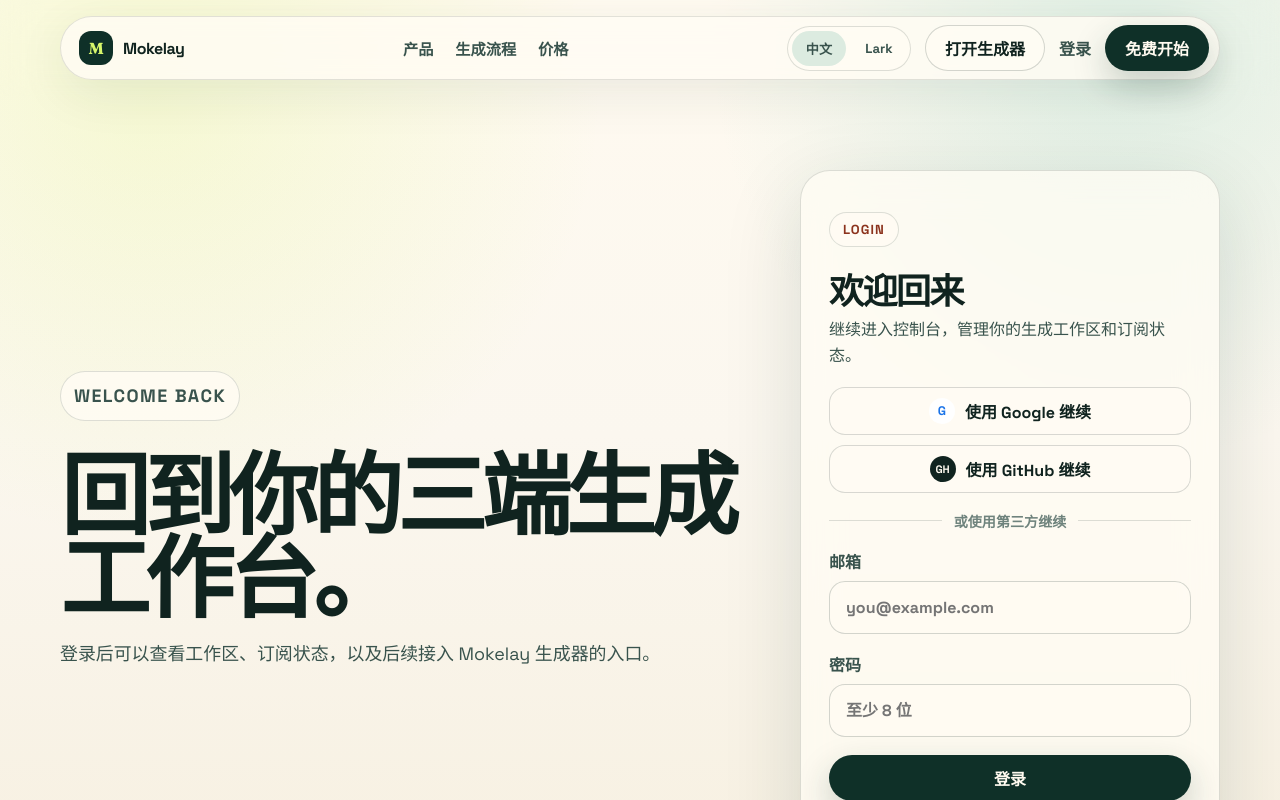
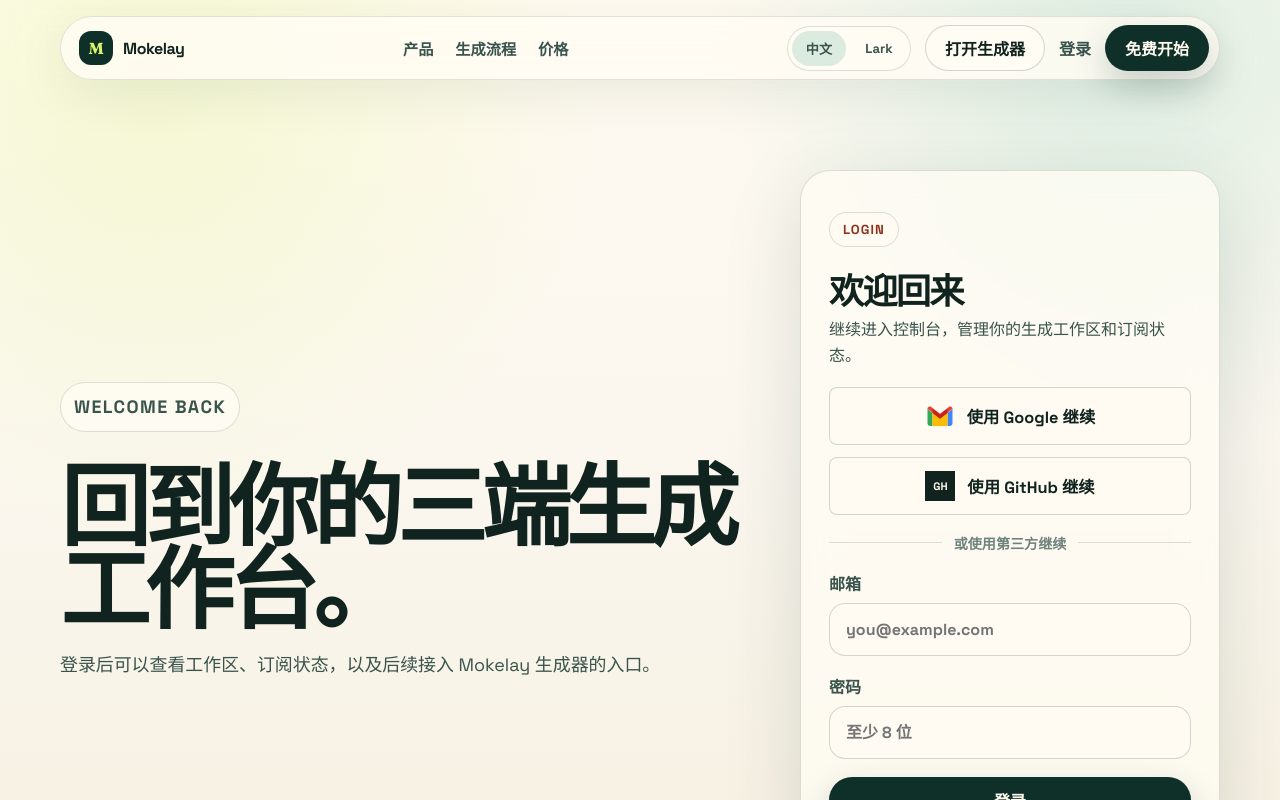
Before and after one commit to Mokelay/mokelay-website, a Nuxt app: page /login in a window 1280 px wide. Shown: the top 800 px of the page. Built offline with nearby package versions, Linux system fonts and the light colour scheme; no server answers.

Commit message:
google登陆优化icon

```diff
--- a/app/components/AuthForm.vue
+++ b/app/components/AuthForm.vue
@@ -109,7 +109,15 @@
         :disabled="loading || !ready"
         @click="startOAuth('google')"
       >
-        <span class="oauth-mark google-mark">G</span>
+        <span class="oauth-mark gmail-mark" aria-hidden="true">
+          <svg viewBox="0 0 48 48" focusable="false">
+            <path fill="#4285f4" d="M44 12.5v23c0 2.5-2 4.5-4.5 4.5H36V19.2l8-6.7Z" />
+            <path fill="#34a853" d="M4 12.5v23C4 38 6 40 8.5 40H12V19.2l-8-6.7Z" />
+            <path fill="#fbbc04" d="M36 12.5V40H12V12.5L24 21.7l12-9.2Z" />
+            <path fill="#ea4335" d="M4 12.5C4 9.4 7.6 7.7 10 9.6l14 10.8L38 9.6c2.4-1.9 6-.2 6 2.9L24 27.9 4 12.5Z" />
+            <path fill="#c5221f" d="M12 19.2v-6.7l12 9.2 12-9.2v6.7L24 28.4 12 19.2Z" />
+          </svg>
+        </span>
         {{ copy.auth.form.googleSubmit }}
       </button>
       <button
@@ -225,38 +233,50 @@
 
 .oauth-actions {
   display: grid;
-  gap: 10px;
+  gap: 12px;
 }
 
 .oauth-button {
   display: inline-flex;
   align-items: center;
   justify-content: center;
-  min-height: 48px;
-  border: 1px solid rgba(16, 35, 31, 0.16);
-  border-radius: 16px;
+  min-height: 58px;
+  border: 1px solid rgba(16, 35, 31, 0.18);
+  border-radius: 8px;
   background: var(--surface-strong);
   color: var(--ink);
   cursor: pointer;
-  font-weight: 900;
-  gap: 10px;
-  padding: 0 14px;
+  font-size: 1.02rem;
+  font-weight: 850;
+  gap: 12px;
+  padding: 0 18px;
+  transition:
+    border-color 140ms ease,
+    box-shadow 140ms ease,
+    transform 140ms ease;
+}
+
+.oauth-button:hover:not(:disabled) {
+  border-color: rgba(16, 35, 31, 0.32);
+  box-shadow: 0 10px 28px rgba(16, 35, 31, 0.08);
+  transform: translateY(-1px);
 }
 
 .oauth-mark {
   display: inline-flex;
   align-items: center;
   justify-content: center;
-  width: 26px;
-  height: 26px;
-  border-radius: 50%;
+  width: 30px;
+  height: 30px;
+  flex: 0 0 30px;
   font-size: 0.78rem;
   font-weight: 900;
 }
 
-.google-mark {
-  background: #ffffff;
-  color: #1a73e8;
+.gmail-mark svg {
+  display: block;
+  width: 30px;
+  height: 30px;
 }
 
 .github-mark {
```
